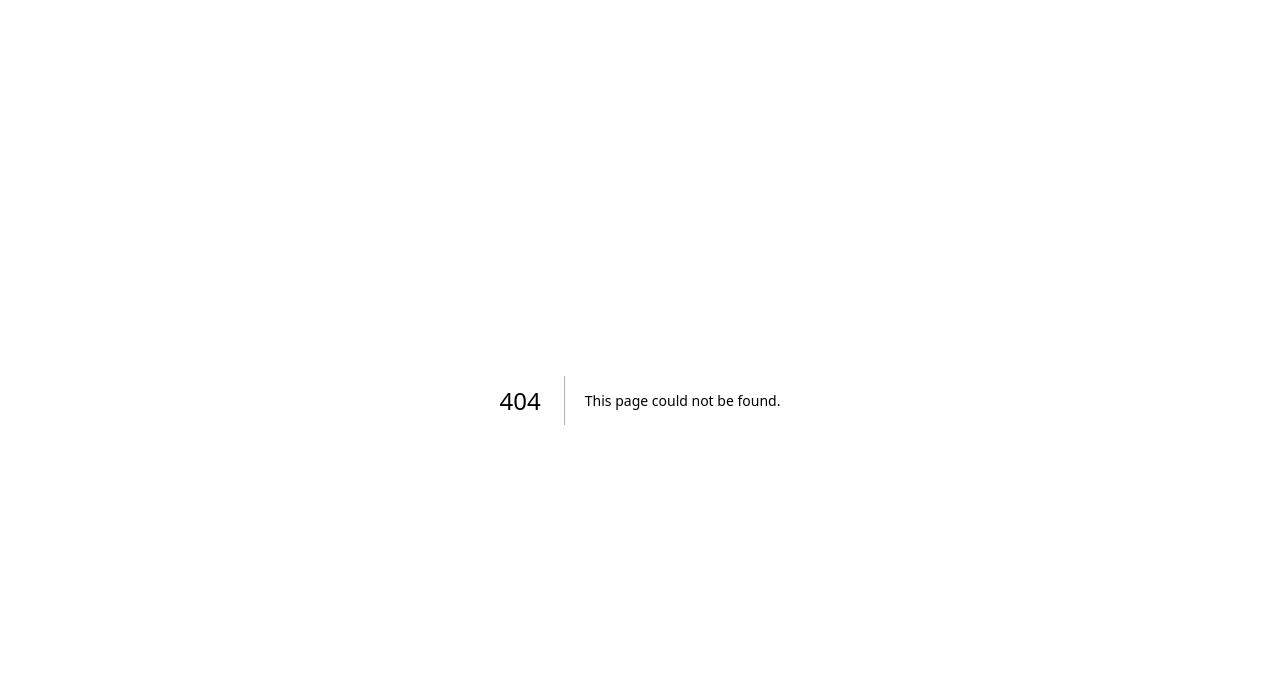
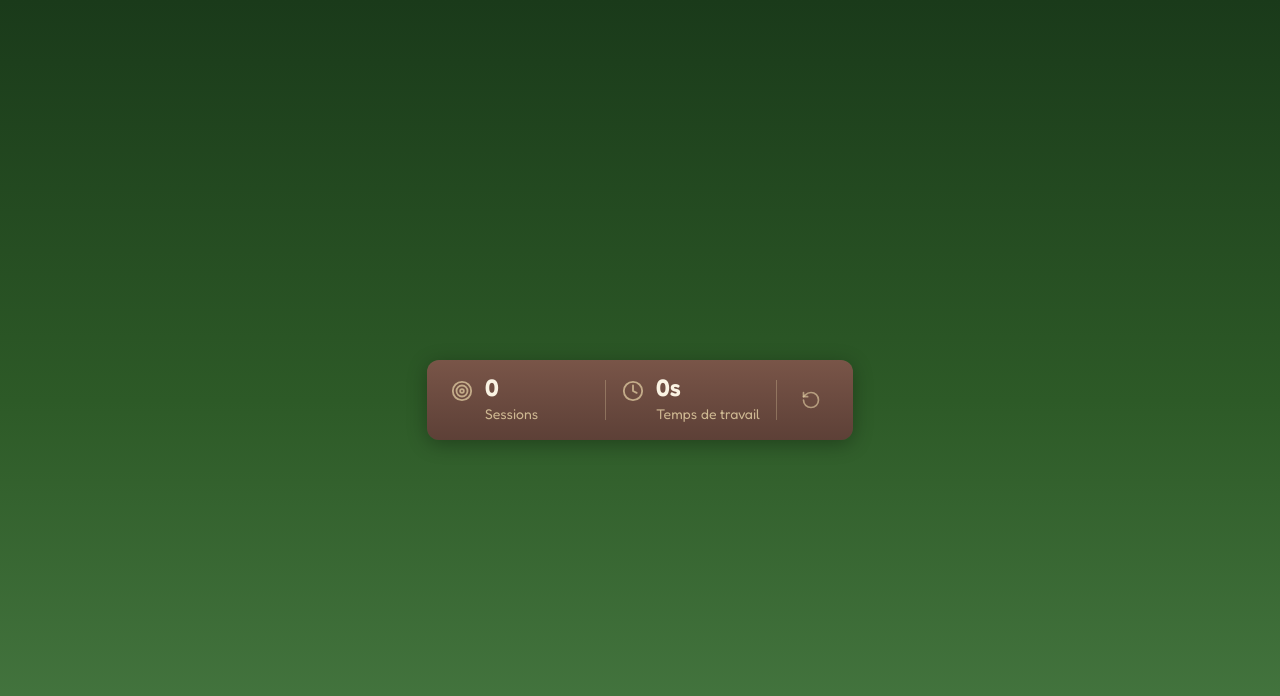
Before and after one commit to SweathX/Pomodoro-Hiiiddy, a Next.js app: page /overlay/stats in a window 1280 px wide. Before the commit this address had no page. Shown: the top 696 px of the page. Built offline with nearby package versions, Linux system fonts and the light colour scheme.

Commit message:
feat: add separate overlays for objective and stats

```diff
--- /dev/null
+++ b/src/app/overlay/objective/page.tsx
@@ -0,0 +1,11 @@
+'use client';
+
+import { ObjectiveDisplay } from '@/components';
+
+export default function ObjectiveOverlay() {
+  return (
+    <main className="min-h-screen flex items-center justify-center p-4">
+      <ObjectiveDisplay />
+    </main>
+  );
+}
--- /dev/null
+++ b/src/app/overlay/stats/page.tsx
@@ -0,0 +1,11 @@
+'use client';
+
+import { Stats } from '@/components';
+
+export default function StatsOverlay() {
+  return (
+    <main className="min-h-screen flex items-center justify-center p-4">
+      <Stats />
+    </main>
+  );
+}
```
